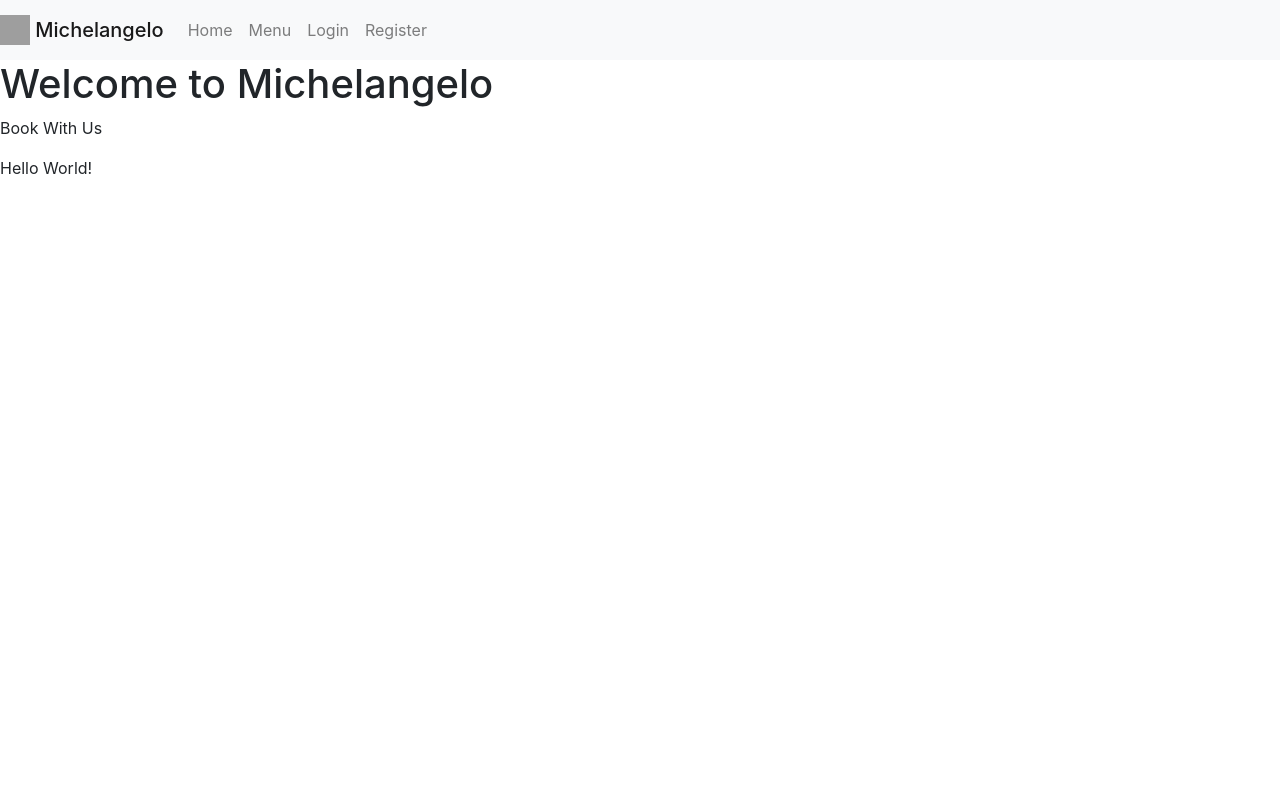
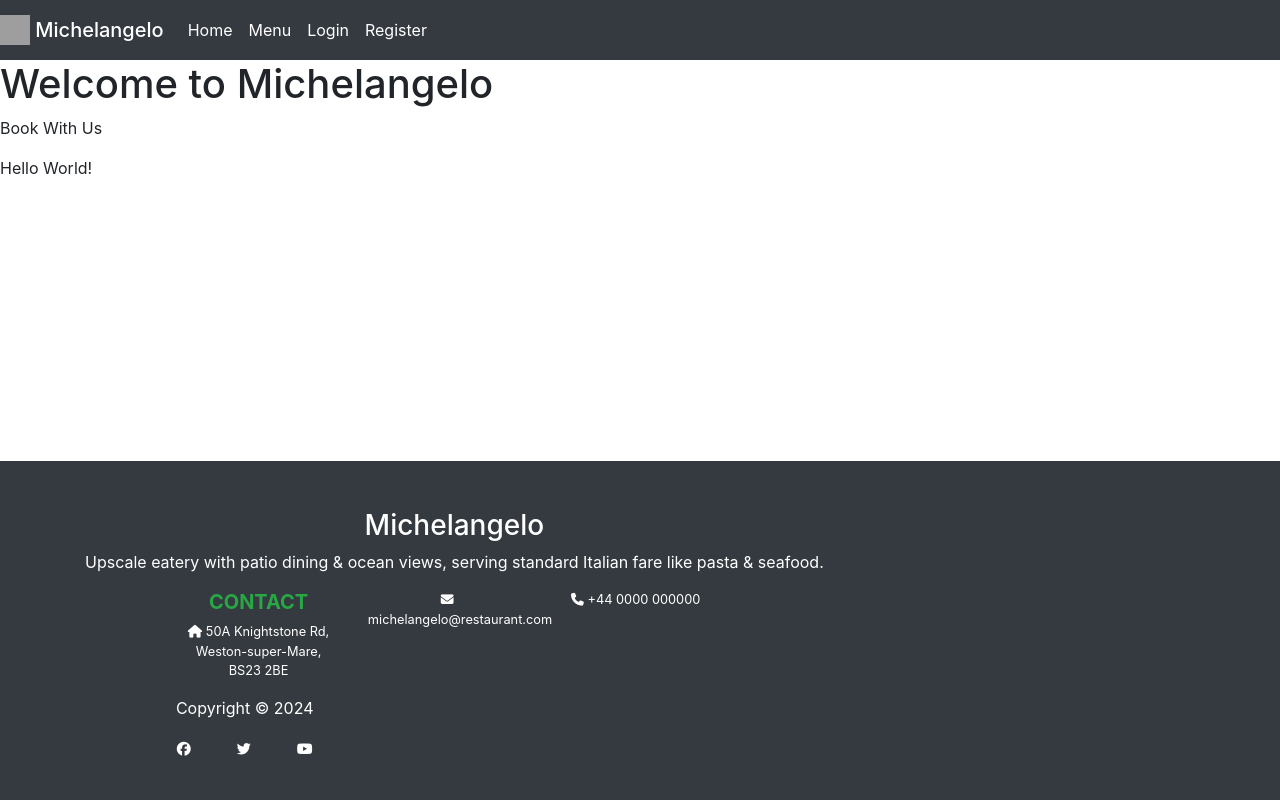
Before and after one commit to conor-timmis/Michelangelo, a Django app: page / in a window 1280 px wide. Run offline with Django 5.2, Linux system fonts and the light colour scheme; some libraries are stand-ins or nearby versions; grey boxes are pictures that could not be loaded.

Commit message:
Add Base Footer with social media links

```diff
--- a/static/css/style.css
+++ b/static/css/style.css
@@ -1,6 +1,4 @@
 .navbar {
-    background-color: #cecece;
-    color: #000;
     padding: 10px 0;
 }
 
@@ -10,6 +8,10 @@
     display: flex;
     justify-content: space-between;
     align-items: center;
+}
+
+.navbar .nav-link, .navbar .navbar-brand {
+    color: #fff;
 }
 
 .logo a {
--- a/templates/base.html
+++ b/templates/base.html
@@ -5,6 +5,7 @@
 <head>
     <meta charset="UTF-8">
     <meta name="viewport" content="width=device-width, initial-scale=1.0">
+    <link href="https://cdnjs.cloudflare.com/ajax/libs/font-awesome/6.5.2/css/all.min.css" rel="stylesheet">
     <link rel="stylesheet" href="https://stackpath.bootstrapcdn.com/bootstrap/4.3.1/css/bootstrap.min.css">
     <link rel="stylesheet" type="text/css" href="{% static 'css/style.css' %}">
     <title>Navigation Bar</title>
@@ -22,7 +23,7 @@
         {% endif %}
     </div>
 
-    <nav class="navbar navbar-expand-sm navbar-light bg-light">
+    <nav class="navbar navbar-expand-sm bg-dark text-white">
         <a href="#" class="navbar-brand mb-0 h1">
             <img class="d-inline block align-top" src="https://mediterranevm.co.uk/wp-content/uploads/2021/12/Site-Logo-150.png" width="30" height="30" />
             Michelangelo
@@ -94,6 +95,58 @@
 {% block content %}
 {% endblock %}
 
+<footer class="footer fixed-bottom bg-dark text-white pt-5 pb-4">
+    <div class="container text-center">
+        <div class="row justify-content-center">
+            <div class="col-12">
+                <h3>Michelangelo</h3>
+                <p>Upscale eatery with patio dining & ocean views, serving standard Italian fare like pasta & seafood.</p>
+            </div>
+        </div>
+    </div>
+    <div class="container">
+        <div class="row text-center small justify-content-center">
+            <div class="col-md-3 col-sm-12">
+                <h5 class="text-uppercase font-weight-bold text-success">Contact</h5>
+                <p><i class="fas fa-home"></i> 50A Knightstone Rd, Weston-super-Mare, BS23 2BE</p>
+            </div>
+            <div class="col-md-3 col-sm-12">
+                <p><i class="fas fa-envelope"></i> michelangelo@restaurant.com</p>
+            </div>
+            <div class="col-md-3 col-sm-12">
+                <p><i class="fas fa-phone"></i> +44 0000 000000</p>
+            </div>
+        </div>
+    </div>
+    <div class="container">
+        <div class="row">
+            <div class="col-12 text-center">
+                <p>Copyright © {% now "Y" %}</p>
+            </div>
+            <div class="col-12">
+                <ul class="list-unstyled row justify-content-center">
+                    <li class="col-auto">
+                        <a href="https://facebook.com" target="_blank" class="btn-floating btn-sm text-white">
+                            <i class="fab fa-facebook"></i>
+                        </a>
+                    </li>
+                    <li class="col-auto">
+                        <a href="https://twitter.com/" target="_blank" class="btn-floating btn-sm text-white">
+                            <i class="fab fa-twitter"></i>
+                        </a>
+                    </li>
+                    <li class="col-auto">
+                        <a href="https://youtube.com" target="_blank" class="btn-floating btn-sm text-white">
+                            <i class="fab fa-youtube"></i>
+                        </a>
+                    </li>
+                </ul>
+            </div>
+        </div>
+    </div>
+</footer>
+
+
 <script src="https://stackpath.bootstrapcdn.com/bootstrap/4.3.1/js/bootstrap.bundle.min.js" type="text/javascript"></script>
 </body>
 </html>
```
